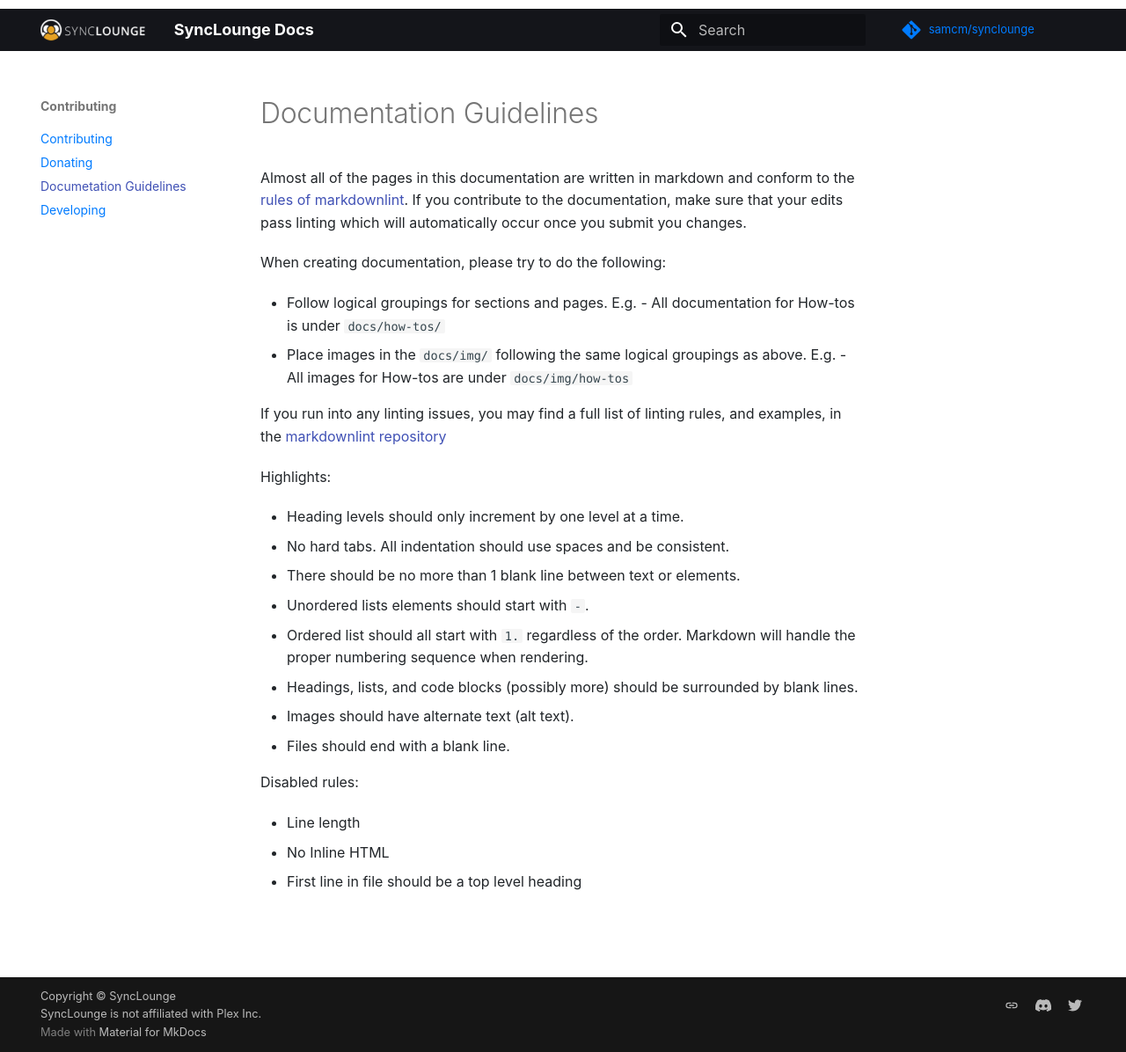
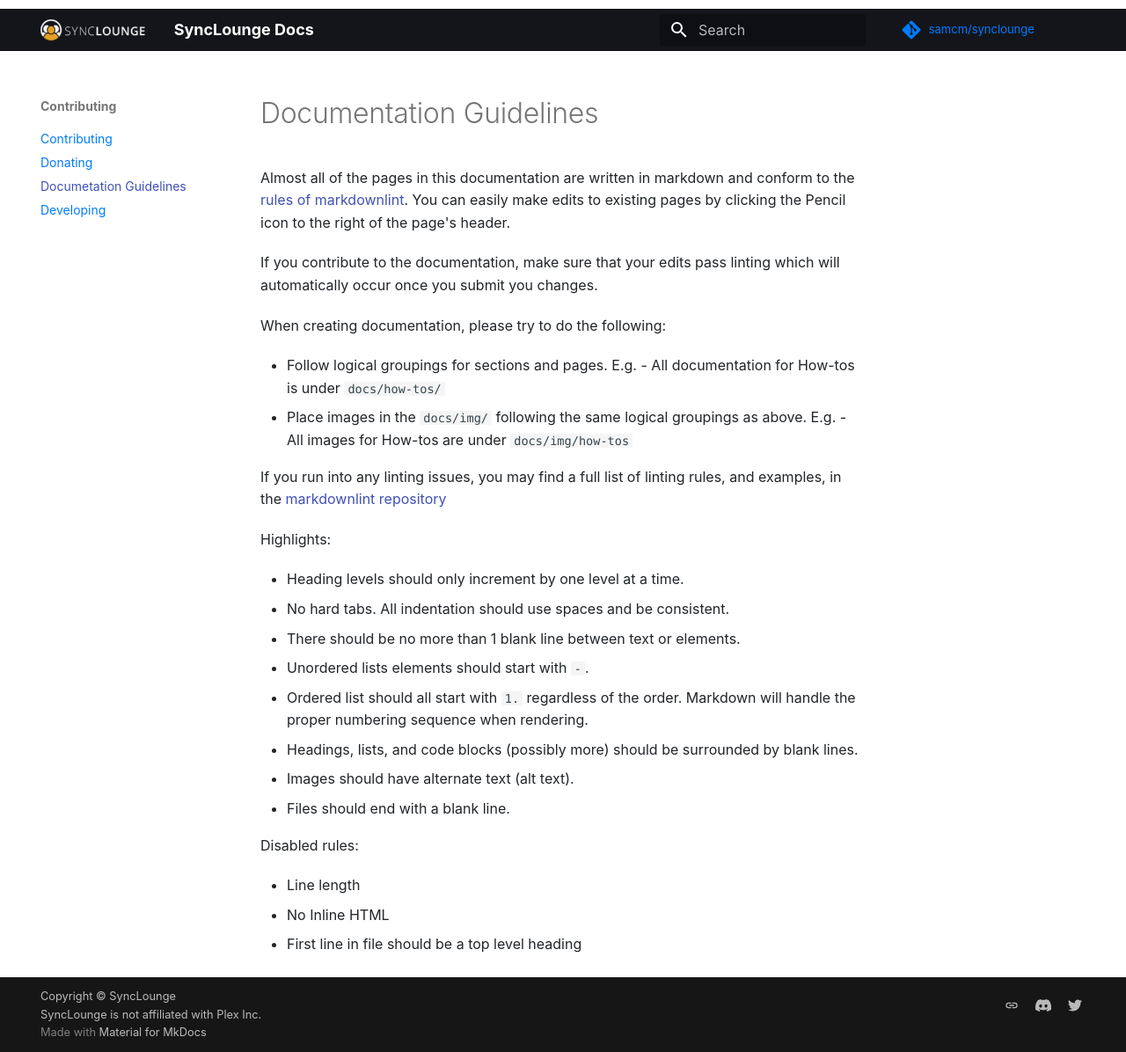
Before and after one commit to synclounge/docs.synclounge.tv, an MkDocs documentation site: the page built from docs/contributing/documentation-guidelines.md, in a window 1280 px wide and 1196 px high. Shown: the whole window at 88% size. Built offline with MkDocs 1.6.1 and Material for MkDocs 9.7.7, drawn with Linux system fonts in a browser that asks for light colours; comment, search, counter and statistics services are not loaded.

Commit message:
Update documentation guidelines information

```diff
--- a/docs/contributing/documentation-guidelines.md
+++ b/docs/contributing/documentation-guidelines.md
@@ -1,7 +1,9 @@
 
 # Documentation Guidelines
 
-Almost all of the pages in this documentation are written in markdown and conform to the [rules of markdownlint](https://github.com/DavidAnson/markdownlint/blob/master/doc/Rules.md). If you contribute to the documentation, make sure that your edits pass linting which will automatically occur once you submit you changes.
+Almost all of the pages in this documentation are written in markdown and conform to the [rules of markdownlint](https://github.com/DavidAnson/markdownlint/blob/master/doc/Rules.md). You can easily make edits to existing pages by clicking the Pencil icon to the right of the page's header.
+
+If you contribute to the documentation, make sure that your edits pass linting which will automatically occur once you submit you changes.
 
 When creating documentation, please try to do the following:
 
```
